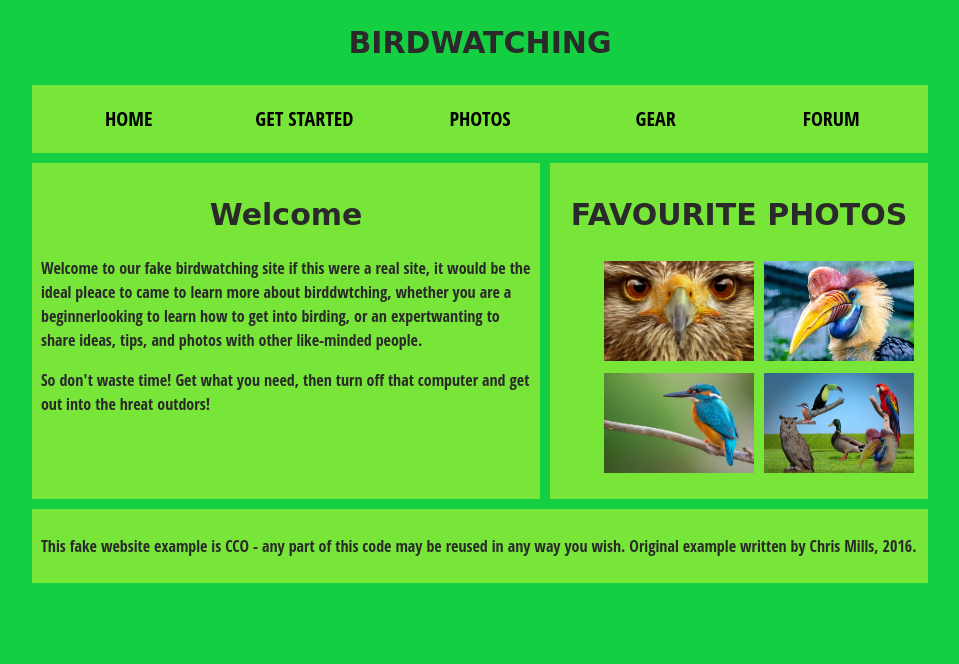
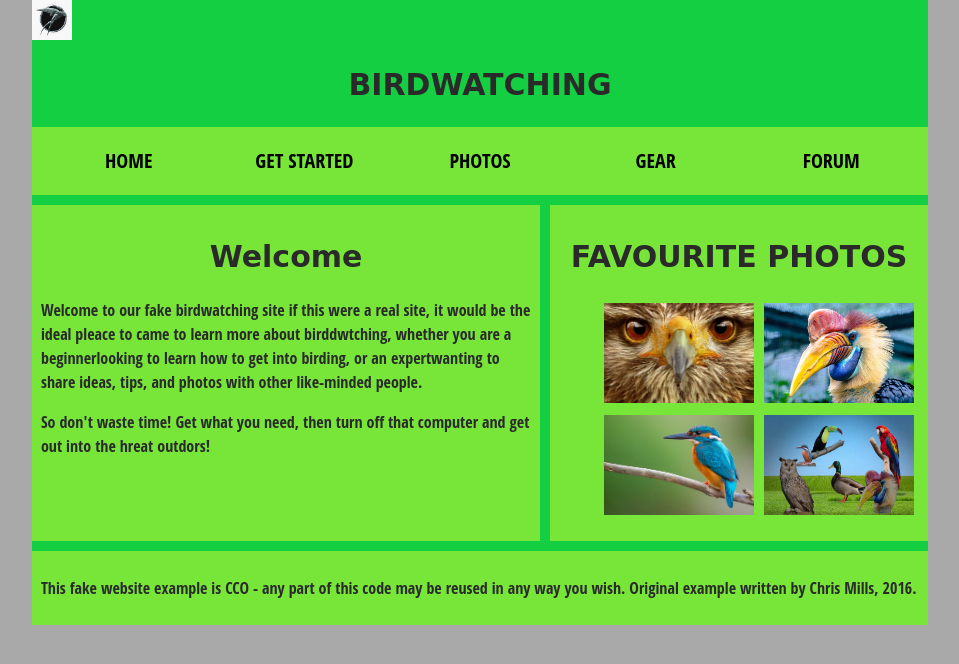
Before and after one commit to OndrejKabrt/WebHomework, a plain HTML site: page index.html in a window 1280 px wide. Shown: the whole page, without its empty margins (160-1119 px from the left). Drawn offline with Linux system fonts and the light colour scheme.

Commit message:
Final final commit

```diff
--- a/index.html
+++ b/index.html
@@ -16,8 +16,11 @@
       }
       </style>
 </head>
+<header>
   <body>
+    <img src="Vlaštovka.jpg" alt="Vlaštovka" width="40" height="40">
       <h2>BIRDWATCHING</h2>
+
 
         <nav>
           <ul>
@@ -28,6 +31,7 @@
            <li><a href="#">Forum</a></li>
           </ul>
        </nav>
+</header>
 
       <main>
         <article>
@@ -47,7 +51,7 @@
           <ul>
             <div class="row">
               <div class="column">
-                <img src="bird.jpg" alt="Orel" width="150" height="100">
+                <img src="bird.jpg" alt="orel" width="150" height="100">
               </div>
               <div class="column">
                   <img src="Cosi.jpg" alt="Aceros cassidix" width="150" height="100">
--- a/style.css
+++ b/style.css
@@ -7,11 +7,13 @@ html, body {
 
   html {
     font-size: 10px;
-    background-color: #15cf43;
+    background-color: #a9a9a9;
+
   }
 
   body {
     width: 70%;
+    background-color: #15cf43;
     margin: 0 auto;
   }
 
```
Also changed, not shown: Vlaštovka.jpg (added). Lines whose indentation alone changed are shown as unchanged.
